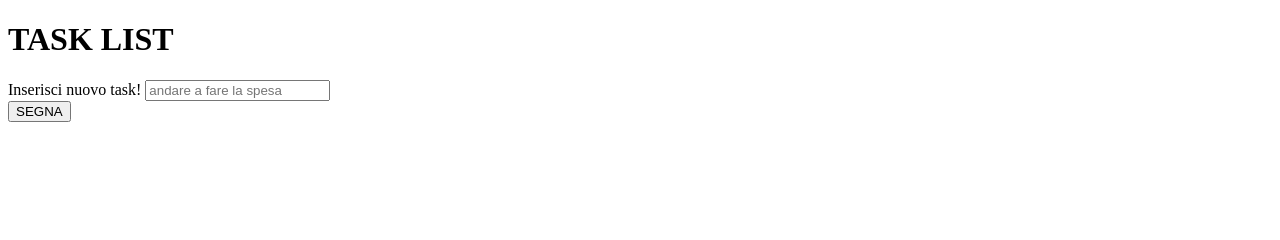
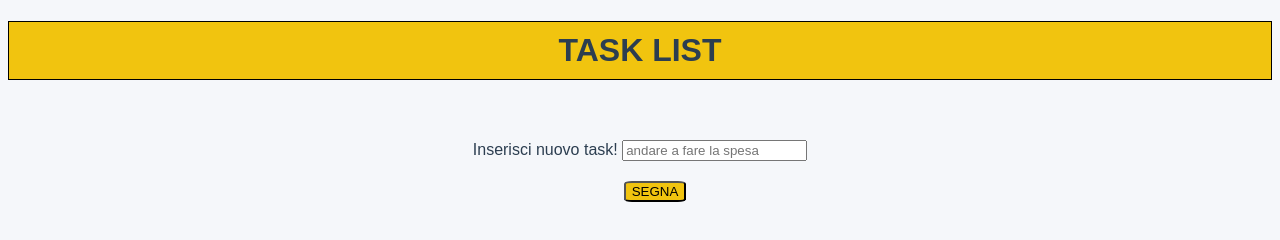
Before and after one commit to NicoMessin/Pratica-S3-L3, a plain HTML site: page index.html in a window 1280 px wide. Drawn offline with Linux system fonts and the light colour scheme.

Commit message:
css completed

```diff
--- /dev/null
+++ b/assets/style.css
@@ -0,0 +1,37 @@
+body {
+  text-align: center;
+  background-color: #f5f7fa;
+  color:#2c3e50;
+  font-family: 'Poppins',sans-serif;
+}
+h1 {
+  border: solid black 1px;
+
+  background-color: #f1c40f;
+  padding: 10px;
+}
+#taskList {
+
+  padding: 20px;
+  margin-left: 425px;
+    margin-right: 425px;
+
+    margin-top: 40px;
+    background-color: #e;
+}
+#contenitore {
+  text-align: left;
+}
+button {
+  border-radius: 13%;
+  margin-left: 30px;
+  background-color: #edd2bb;
+
+}
+
+li {
+  margin: 20px 20px;
+}
+
+form button {margin-top: 20px;
+background-color:#f1c40f ;}
--- a/index.html
+++ b/index.html
@@ -4,6 +4,7 @@
     <meta charset="UTF-8" />
     <meta name="viewport" content="width=device-width, initial-scale=1.0" />
     <title>pratica s3 l3</title>
+    <link rel="stylesheet" href="./assets/style.css">
   </head>
   <body>
     <header><h1>TASK LIST</h1></header>
```
